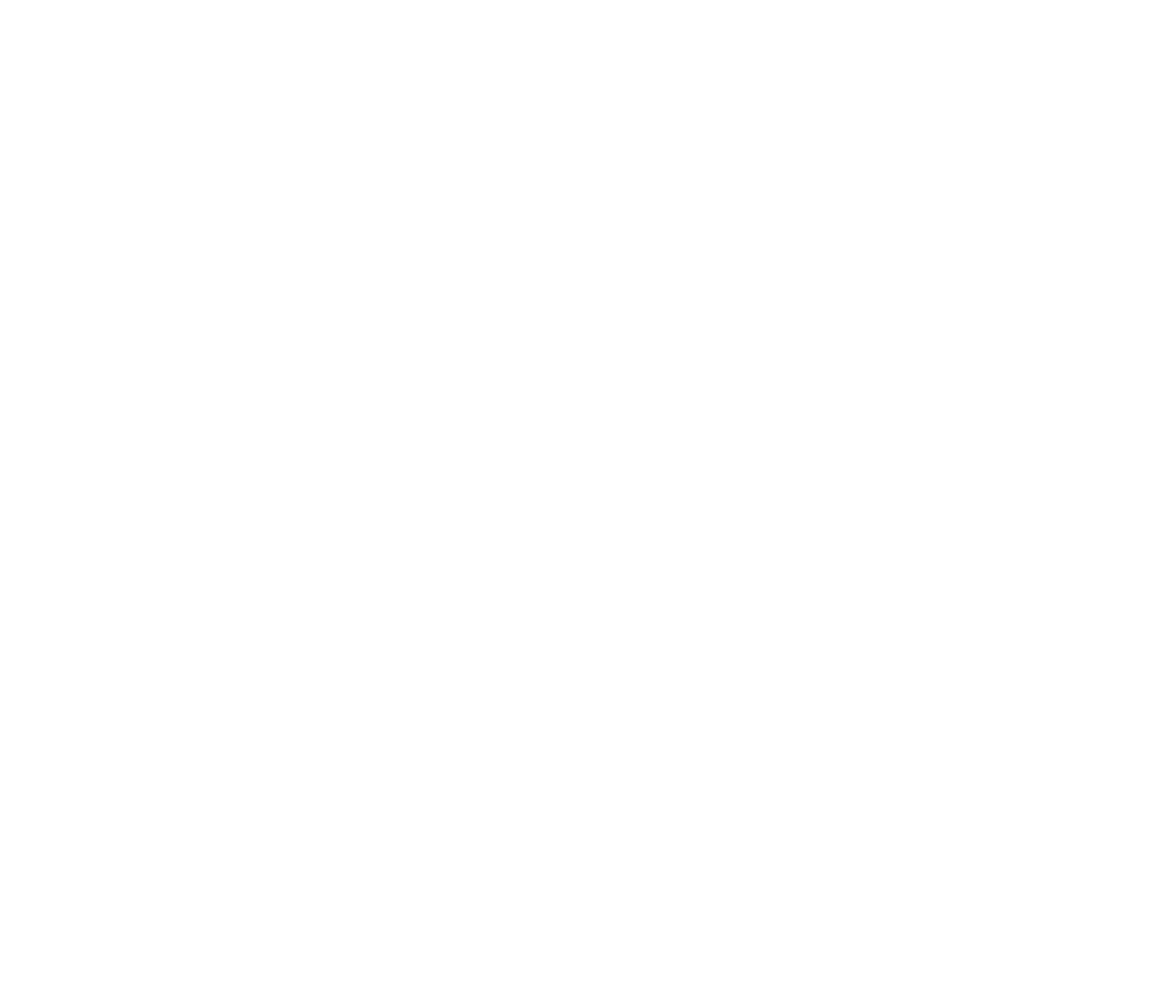
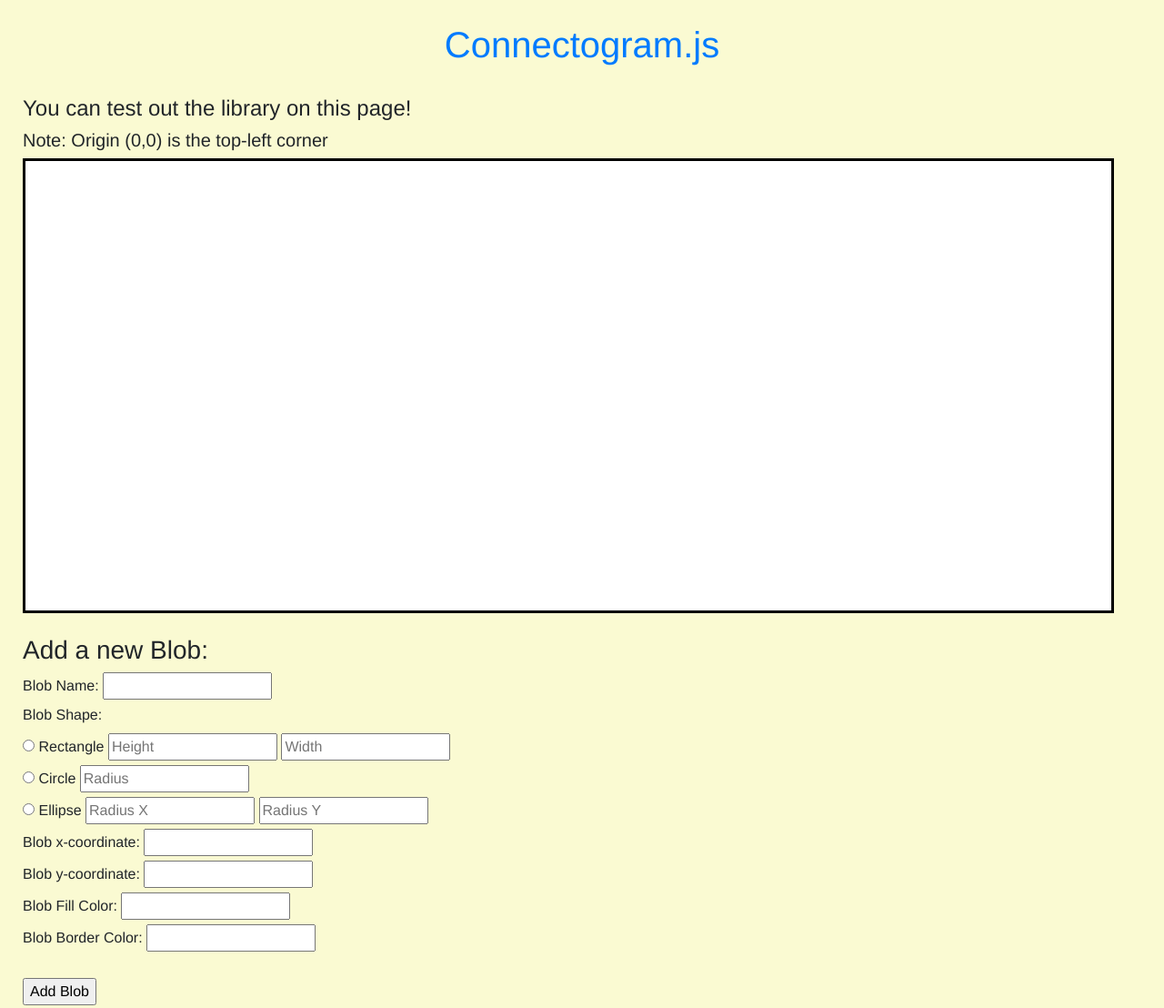
Before and after one commit to jamilfaisal/Connectogram.js, a website: page pub/testing/testing.html in a window 1280 px wide. Shown: the whole page at 91% size. Before the commit the page ends 800 px from the top, so only its background shows below. Drawn offline with nearby package versions, Linux system fonts and the light colour scheme.

Commit message:
Add Blob to Testing page

```diff
--- a/pub/examples/styles.css
+++ b/pub/examples/styles.css
@@ -110,8 +110,6 @@ button {
     text-align: center;
 }
 
-
-
 .game_buttons h4 {
     display: inline;
     position: relative;
--- a/pub/js/testing.js
+++ b/pub/js/testing.js
@@ -0,0 +1,6 @@
+function addBlob() {
+    console.log("hello")
+}
+
+const after_html = document.querySelector(".testdiagram")
+const cg = new Connectogram(after_html, "testdiagram")
--- a/pub/testing/styles.css
+++ b/pub/testing/styles.css
@@ -0,0 +1,33 @@
+html {
+    width: 100vw;
+    height: 100vh;
+    padding: 25px;
+    margin: 0px;
+    overflow-x: hidden;
+}
+
+body {
+    background-color: lightgoldenrodyellow;
+    font-family: Helvetica, Arial, sans-serif;
+}
+
+a, a:focus, a:hover {
+    text-decoration: none;
+}
+
+#main_title {
+    text-align: center;
+    color: inherit
+}
+
+.testdiagram {
+    width: 1200px;
+    height: 500px;
+}
+
+.cgram-testdiagram {
+    background-color: white;
+    width: 1200px;
+    height: 500px;
+    border: 3px solid black;
+}
--- a/pub/testing/testing.html
+++ b/pub/testing/testing.html
@@ -0,0 +1,55 @@
+<!DOCTYPE html>
+<html>
+	<head>
+        <title>Connectogram.js Sandbox</title>
+        <link rel="stylesheet" href="https://stackpath.bootstrapcdn.com/bootstrap/4.5.2/css/bootstrap.min.css" integrity="sha384-JcKb8q3iqJ61gNV9KGb8thSsNjpSL0n8PARn9HuZOnIxN0hoP+VmmDGMN5t9UJ0Z" crossorigin="anonymous">
+        <link rel="stylesheet" href="../cgram-styles.css">
+        <link rel="stylesheet" href="./styles.css">
+        <script defer src="https://cdnjs.cloudflare.com/ajax/libs/d3/5.16.0/d3.min.js"></script>
+        <script defer type="text/javascript" src='../js/connectogram.js'></script>
+		<script defer type="text/javascript" src='../js/testing.js'></script>
+	</head>
+	<body>
+        <a href="/">
+            <h1 id="main_title">Connectogram.js</h1>
+        </a>
+        <br/>
+        <h4>You can test out the library on this page!</h4>
+        <h5> Note: Origin (0,0) is the top-left corner</h5>
+        <div class="testdiagram">
+
+        </div>
+        <br/>
+        <h3>Add a new Blob:</h3>
+        <form action="addBlob()">
+            <label for="blobName">Blob Name:</label>
+            <input type="text" id="blobName" name="blobName" value=""><br>
+            <label for="blobShape">Blob Shape:</label><br/>
+            <input type="radio" id="rectangle" name="blobShape" value="rectangle">
+            <label for="rectangle">Rectangle</label>
+            <input type="number" id="blobHeight" name="blobHeight" value="" placeholder="Height">
+            <input type="number" id="blobWidth" name="blobWidth" value="" placeholder="Width">
+            <br>
+            <input type="radio" id="circle" name="blobShape" value="circle">
+            <label for="circle">Circle</label>
+            <input type="number" id="blobRadius" name="blobRadius" value="" placeholder="Radius">
+            <br>
+            <input type="radio" id="ellipse" name="blobShape" value="ellipse">
+            <label for="ellipse">Ellipse</label>
+            <input type="number" id="blobRadiusx" name="blobRadiusx" value="" placeholder="Radius X">
+            <input type="number" id="blobRadiusy" name="blobRadiusy" value="" placeholder="Radius Y">
+            <br>
+            <label for="blobX">Blob x-coordinate: </label>
+            <input type="text" id="blobX" name="blobX" value=""><br>
+            <label for="blobX">Blob y-coordinate:</label>
+            <input type="text" id="blobX" name="blobX" value=""><br>
+            <label for="blobColor">Blob Fill Color:</label>
+            <input type="text" id="blobColor" name="blobColor" value=""><br>
+            <label for="blobBorderColor">Blob Border Color: </label>
+            <input type="text" id="blobBorderColor" name="blobBorderColor" value=""><br>
+            <br>
+            <input type="button" value="Add Blob" onclick="addBlob()">
+        </form>
+        <br><br>
+	</body>
+</html>
```
Also changed, not shown: pub/docs/README.md.
